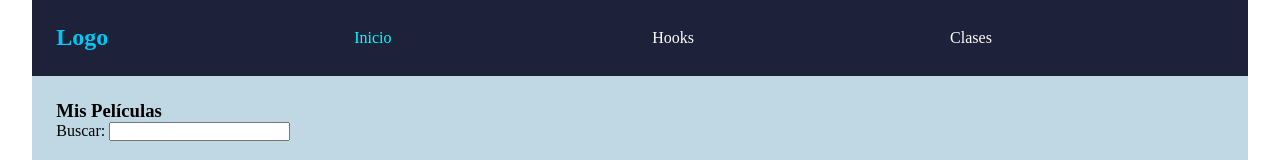
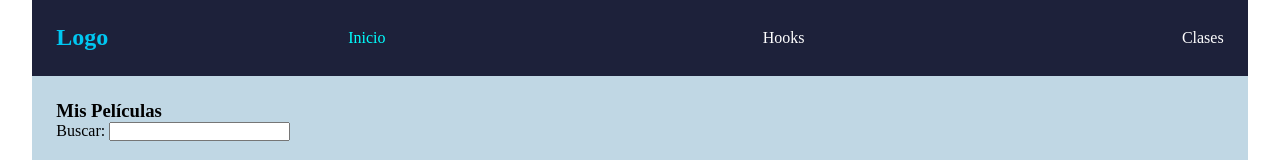
Before and after one commit to santi-gp/react-project, a React (Create React App) app: page / in a window 1280 px wide. Shown: the top 160 px of the page. Built offline with nearby package versions, Linux system fonts and the light colour scheme; no server answers.

Commit message:
update menu

```diff
--- a/src/App.css
+++ b/src/App.css
@@ -1,10 +1,6 @@
 * {
   margin: 0;
   padding: 0;
-}
-
-body {
-  margin: 0;
 }
 
 .App {
@@ -17,8 +13,7 @@ body {
   min-height: 100vh;
 }
 
-li {
-  flex: 1;
+li{
   list-style-type: none;
 }
 
@@ -70,7 +65,7 @@ footer p {
 header {
   padding: 2% 0;
   display: flex;
-  justify-content: center;
+  justify-content: space-between;
   align-items: center;
 }
 
@@ -82,11 +77,11 @@ header .logo {
 
 header nav {
   flex: 3;
+  margin-right: 2%;
 }
 
 nav ul {
   display: flex;
-  flex: 1;
   justify-content: space-between;
   align-items: center;
   list-style: none;
```
